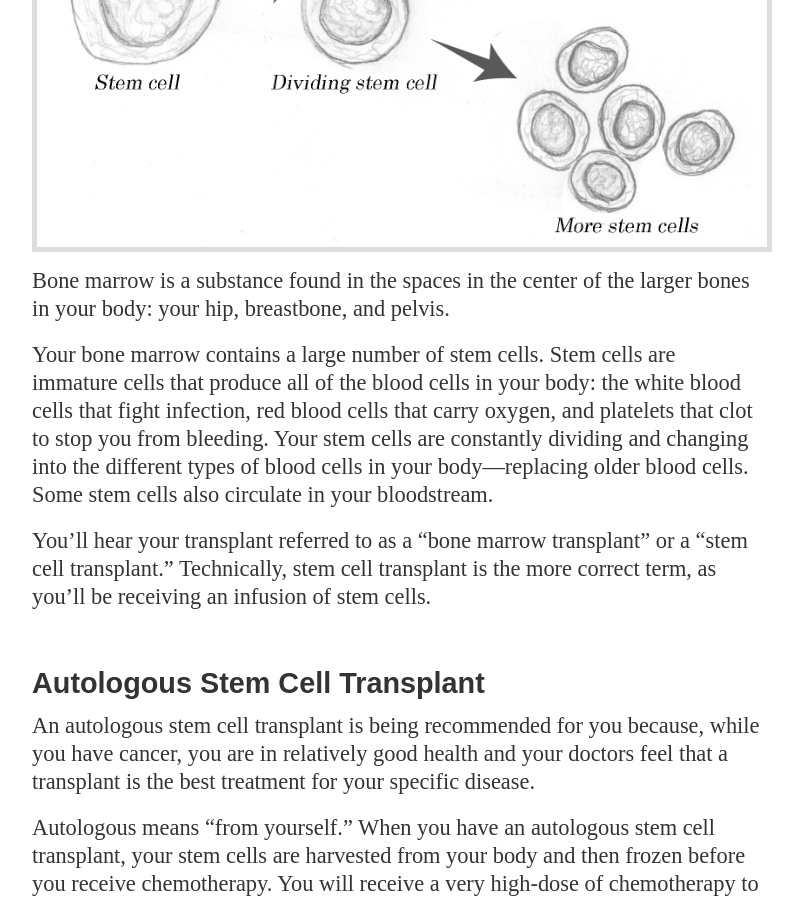
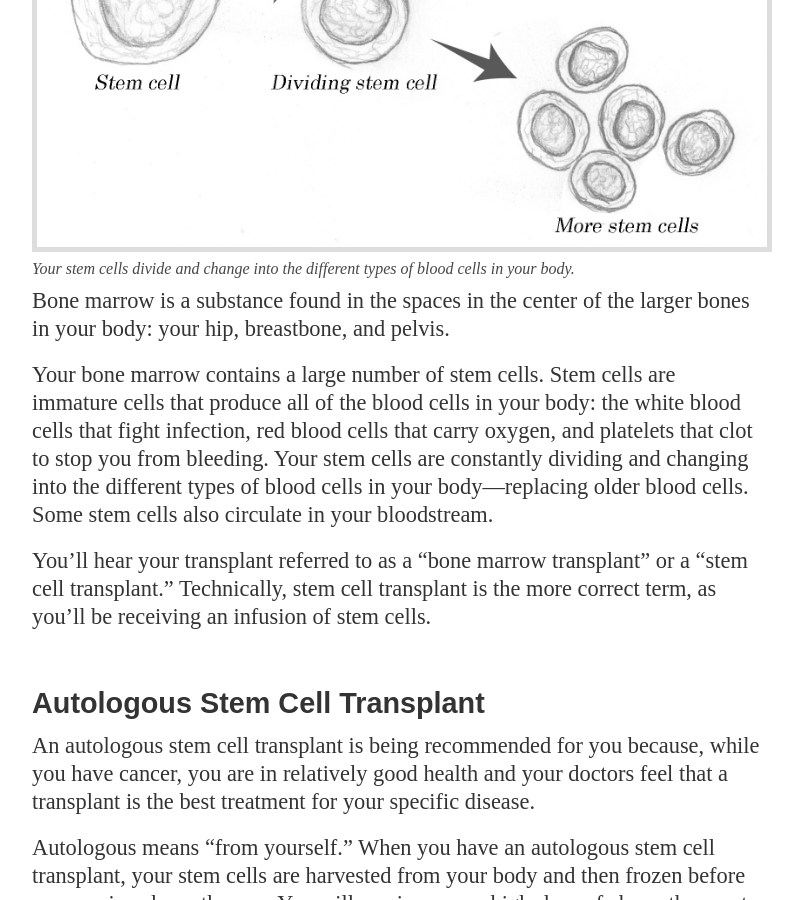
Before and after one commit to mskccpatiented/contentaudit, a Jekyll site: the page built from _posts/2012-11-19-auto-bmt-outpatient-guide-hybrid.md, in a window 1280 px wide and 900 px high, scrolled down 9176 px. Shown: the whole window, without its empty margins (128-931 px from the left). Built offline with Jekyll 4.4.1, drawn with Linux system fonts in a browser that asks for light colours; Markdown is read by kramdown in place of the engine named in the settings.

Commit message:
BMT Patient Ed: sheila feedback. before i move chemo side effects

```diff
--- a/_posts/2012-11-19-auto-bmt-outpatient-guide-hybrid.md
+++ b/_posts/2012-11-19-auto-bmt-outpatient-guide-hybrid.md
@@ -267,7 +267,7 @@ A type of immune cell. Most white blood cells are made in the bone marrow and ar
 
 ### What Is Bone Marrow? What Are Stem Cells?
 <figure>
-<img src="/g/figs/opbmt_fig_stemcells.jpg" /><figcaption></figcaption>
+<img src="/g/figs/opbmt_fig_stemcells.jpg" /><figcaption>Your stem cells divide and change into the different types of blood cells in your body.</figcaption>
 </figure>
 
 Bone marrow is a substance found in the spaces in the center of the larger bones in your body: your hip, breastbone, and pelvis.
```
Also changed, not shown: 1 other file.
